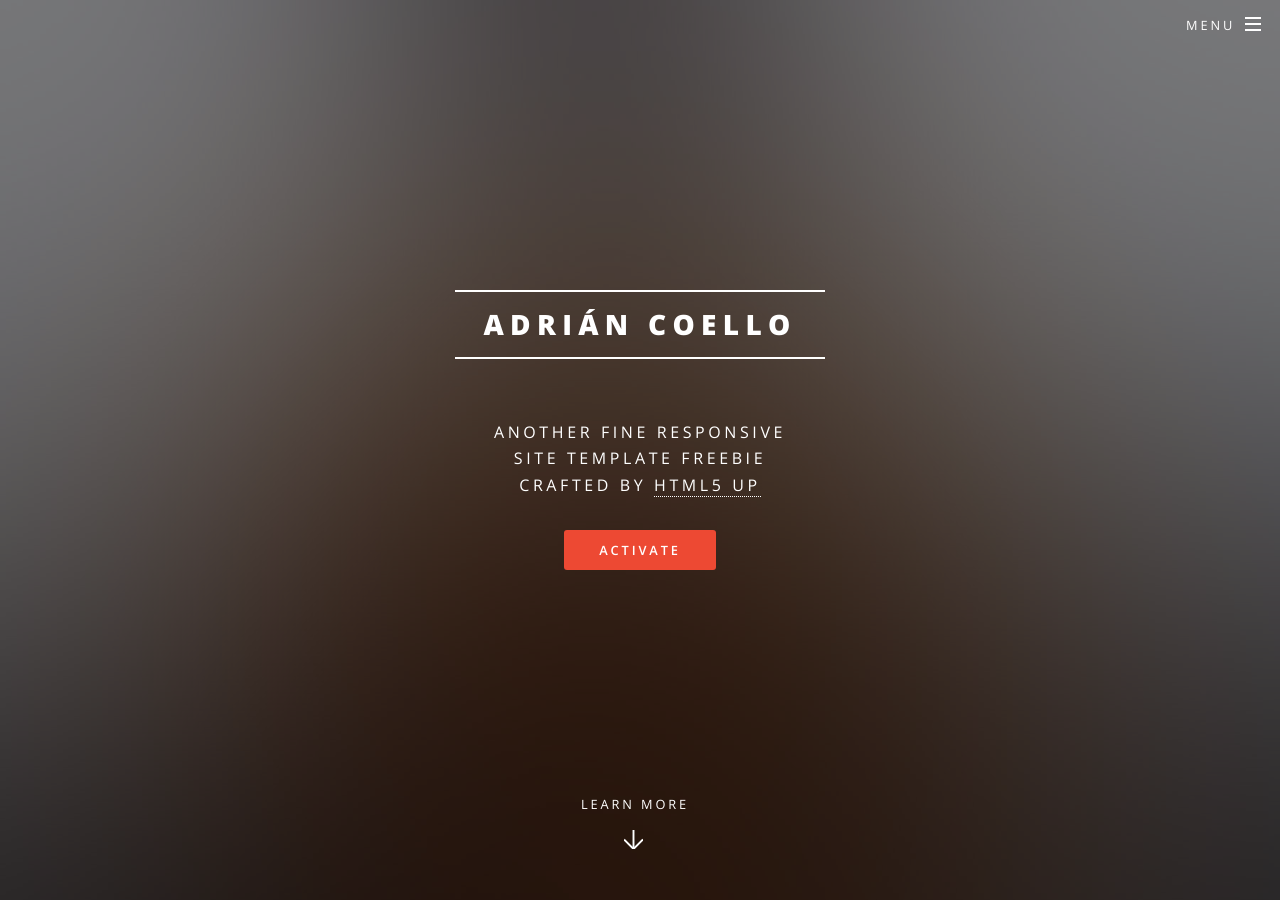
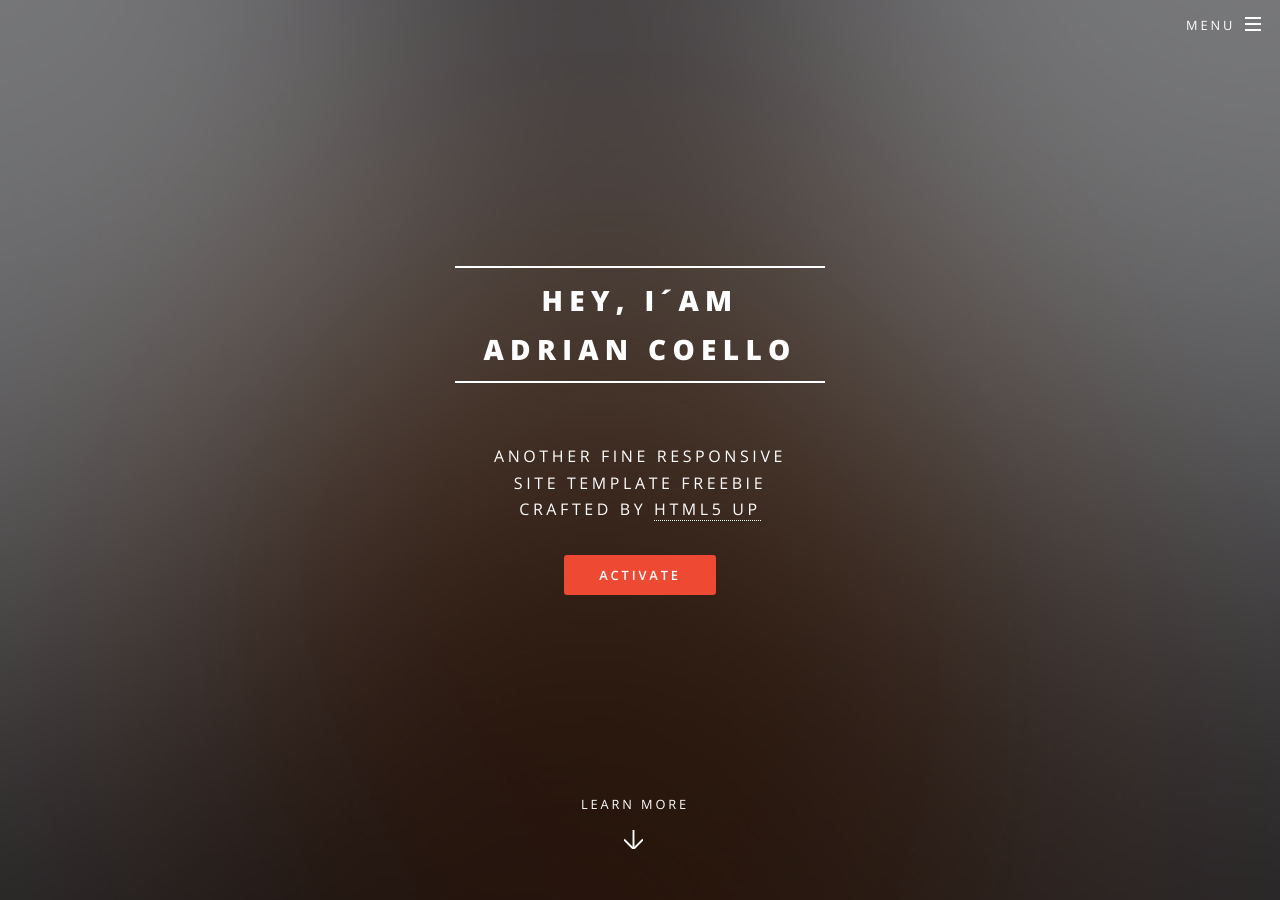
Before and after one commit to Vico2001/hix2, a Jekyll site: the page built from index.html, in a window 1280 px wide and 900 px high. Built offline with Jekyll 4.4.1, drawn with Linux system fonts in a browser that asks for light colours.

Commit message:
Update _config.yml

```diff
--- a/_config.yml
+++ b/_config.yml
@@ -2,7 +2,7 @@
 #
 
 # Site settings
-title: Adrián Coello
+title: Hey, I´am <br> Adrian Coello </br>
 description: |
   Another fine responsive
   site template freebie
```
